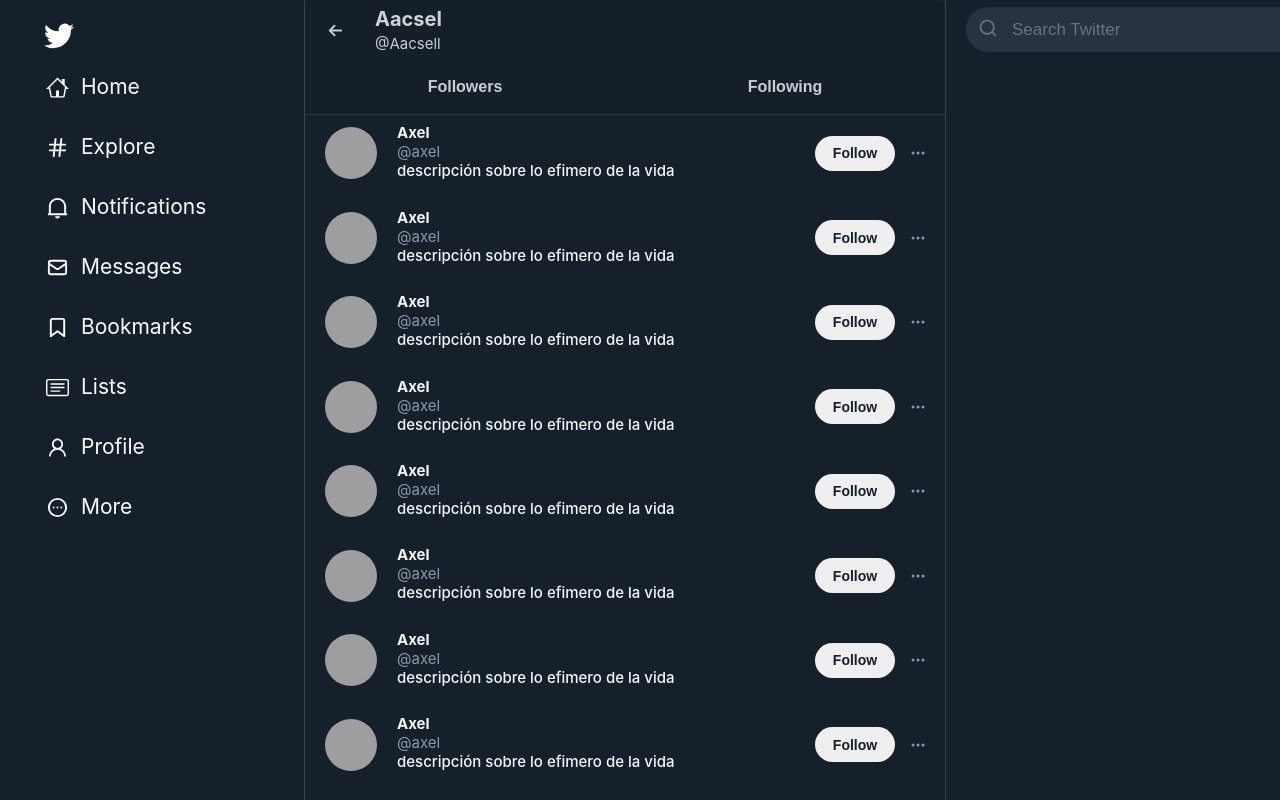
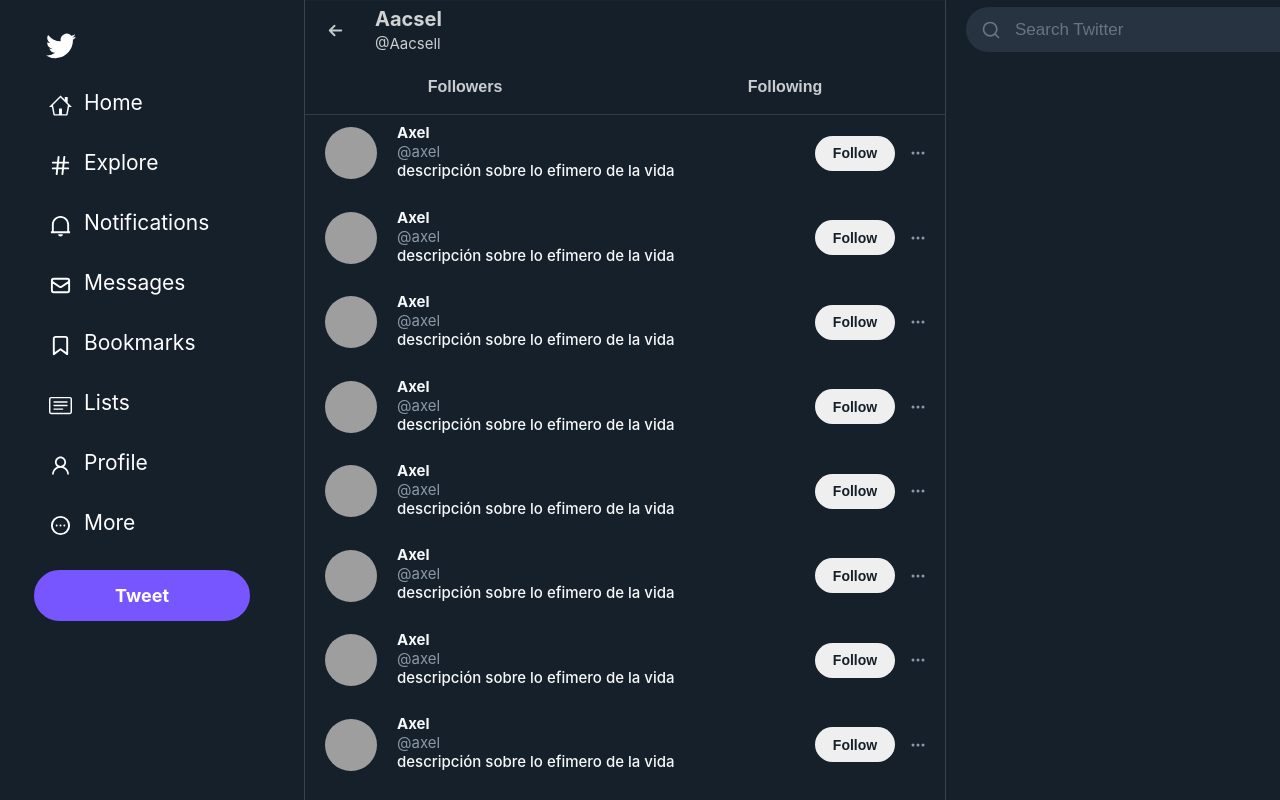
Before and after one commit to axelcola/Followers-twitter-page, a React (Create React App) app: page / in a window 1280 px wide. Shown: the top 800 px of the page. Built offline with nearby package versions, Linux system fonts and the light colour scheme; grey boxes are pictures that could not be loaded.

Commit message:
boxes to hover

```diff
--- a/src/components/navSection.css
+++ b/src/components/navSection.css
@@ -1,12 +1,36 @@
 .logo{
     color: white;
     margin-top: 20px;
-    margin-left: 10px
+    width: 50px;
+    height: 50px ;
+    justify-content: center;
+    align-items: center;
+    display: flex;
+    border-radius:50%;
+    transition: 0.2s;
+
 }
+.logo:hover{
+    background-color:#162d40;
+    transition: 0.2s;
+
+
+}
+.box{
+    width: 250px;
+    height: 60px;
+    opacity: 50%;
+    position: absolute;
+}
+.box:hover .nav-button{
+    background-color: #2d3741;
+    transition: 0.2s;
+
+}
+
 .nav-button{
     color: white;
     margin-top: 10px;
-    width: 150px;
     height: 50px;
     border-radius: 50px;
     justify-content: left;
@@ -40,20 +64,44 @@
 .nav-button.lists{
     width: 120px;
 }
+.nav-button.profile{
+    width: 130px;
+}
 .nav-button.more{
     width: 130px;
 }
 .icon{
-    margin-left: 12px;
+    margin-left: 15px;
     margin-right: 12px;
+    margin-top: 24px;
 }
 .button-text{
     font-weight: 400;
     font-size: 21px;
     margin-top: 10px;
 }
-.section{
+.nav-section{
     display: flex;
     flex-direction: column;
     align-items: flex-start;
+    cursor: pointer;
 }
+.new-tweet-button{
+    background-color: #7856FF;
+    color: white;
+    width: 210px;
+    font-weight: 500;
+    font-size: 9px;
+    height: 45px;
+    margin-top: 20px;
+    border: solid #7856FF;
+    border-radius: 50px;
+    display: flex;
+    justify-content: center;
+    align-items: center;
+}
+.new-tweet-button:hover{
+    background-color: #6c4de6;
+    border: solid #6c4de6;
+
+}
--- a/src/components/navSection.js
+++ b/src/components/navSection.js
@@ -10,57 +10,78 @@
 import "./navSection.css";
 const NavSection = () => {
   return (
-    <div className="section">
+    <div className="nav-section">
       <div className="logo">
-        <BsTwitter size={30} />
+        <div className="icon">
+          <BsTwitter size={30} />
+        </div>
       </div>
       <div className="nav-button home">
         <div className="icon">
           <GoHome size={23} />
         </div>
+        <div className="box"></div>
         <h1 className="button-text">Home</h1>
       </div>
       <div className="nav-button explore">
         <div className="icon">
           <FiHash size={23} />
         </div>
+        <div className="box"></div>
         <h1 className="button-text">Explore</h1>
       </div>
       <div className="nav-button notifications">
         <div className="icon">
           <RiNotification2Line size={23} />
         </div>
+        <div className="box"></div>
+
         <h1 className="button-text">Notifications</h1>
       </div>
       <div className="nav-button messages">
         <div className="icon">
           <HiOutlineMail size={23} />
         </div>
+        <div className="box"></div>
+
         <h1 className="button-text">Messages</h1>
       </div>
       <div className="nav-button bookmarks">
         <div className="icon">
           <FiBookmark size={23} />
         </div>
+        <div className="box"></div>
+
         <h1 className="button-text">Bookmarks</h1>
       </div>
       <div className="nav-button lists">
         <div className="icon">
           <BsCardText size={23} />
         </div>
+        <div className="box"></div>
+
         <h1 className="button-text">Lists</h1>
       </div>
       <div className="nav-button profile">
         <div className="icon">
           <AiOutlineUser size={23} />
         </div>
+        <div className="box"></div>
+
         <h1 className="button-text">Profile</h1>
       </div>
-      <div className="nav-button more">
+      <div className="nav-button profile">
         <div className="icon">
           <HiOutlineDotsCircleHorizontal size={23} />
         </div>
+        <div className="box"></div>
+
         <h1 className="button-text">More</h1>
+      </div>
+      <div>
+        <div className="new-tweet-button">
+          <h1>Tweet</h1>
+        </div>
       </div>
     </div>
   );
```
